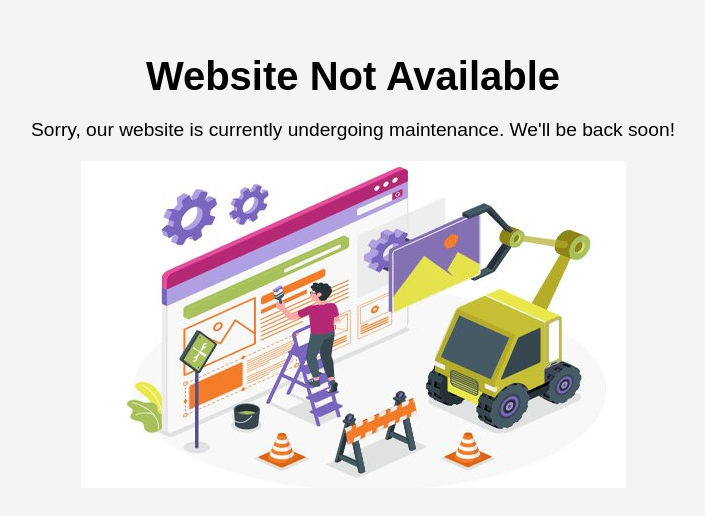
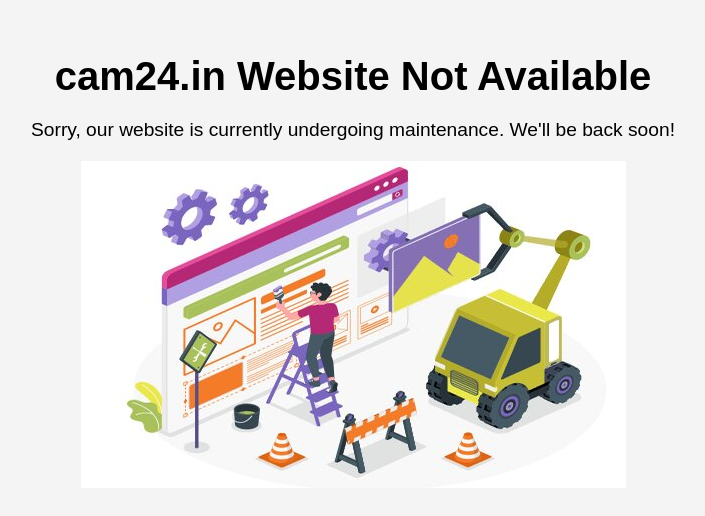
Before and after one commit to aromalbalakrishnan/cam24_maint, a plain HTML site: page index.html in a window 1280 px wide. Shown: the part 140-656 px from the top of the page, without its empty margins (287-992 px from the left). Drawn offline with Linux system fonts and the light colour scheme.

Commit message:
text change

```diff
--- a/index.html
+++ b/index.html
@@ -10,7 +10,7 @@
 
 <body>
     <div class="maintenance-container">
-        <h1>Website Not Available</h1>
+        <h1>cam24.in Website Not Available</h1>
         <p>Sorry, our website is currently undergoing maintenance. We'll be back soon!</p>
         <img src="maintenance-image.png" alt="Maintenance Image">
     </div>
```
